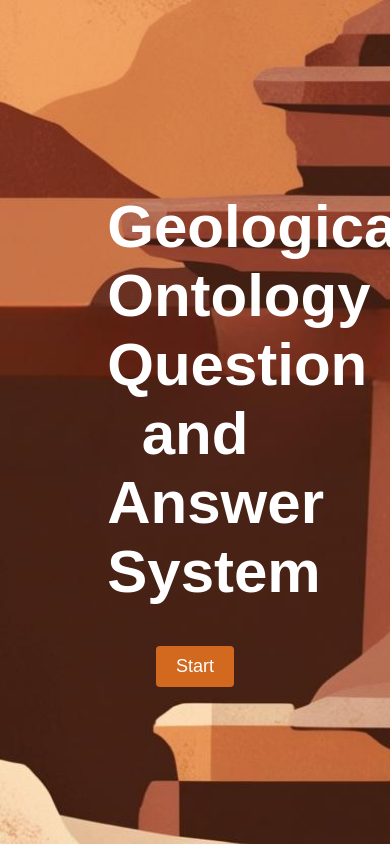
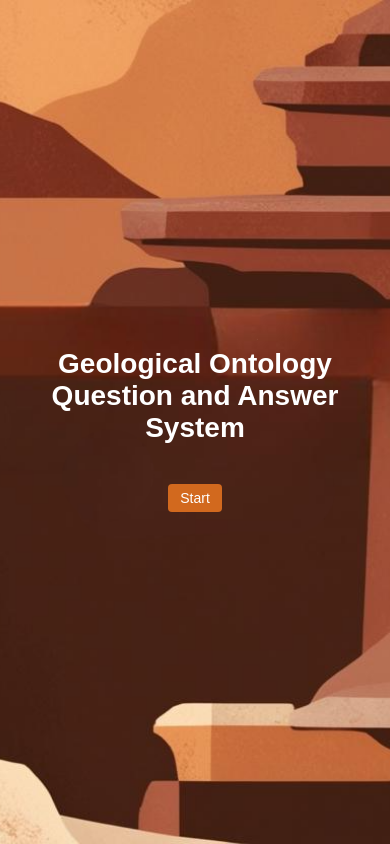
Before and after one commit to ShivaniNR/ontology-driven-qa, a Flask app: page / in a window 390 px wide; the page is wider, and only the part inside the window is pictured. Run offline with Flask 3, Linux system fonts and the light colour scheme.

Commit message:
added media queries

```diff
--- a/static/styles.css
+++ b/static/styles.css
@@ -1,4 +1,30 @@
-body {
+body.home_page {
+    margin: 0;
+    padding: 0;
+    height: 100vh;
+    display: flex;
+    justify-content: center;
+    align-items: center;
+    background: url('../static/images/home-page.png') no-repeat center center/cover;
+    font-family: Arial, sans-serif;
+}
+
+.home-container {
+    justify-items: center;
+}
+
+.page-title {
+    color: white;
+    font-size: 60px;
+    font-weight: bolder;
+    width: 45%;
+    margin: auto;
+    text-align: center;
+    line-height: normal;
+    margin-top: 35px;
+}
+
+body.question_answer {
     font-family: Arial, sans-serif;
     background-color: #f9f9f9;
     margin: 0;
@@ -49,10 +75,16 @@ button {
     padding: 10px 20px;
     border-radius: 4px;
     cursor: pointer;
+    transition: background-color 0.3s ease;
 }
 
 button:hover {
     background-color: #E29F6F;
+}
+
+.start-button {
+    margin-top: 40px;
+    font-size: 18px;
 }
 
 #response {
@@ -69,3 +101,46 @@ button:hover {
 .list-answer-container{
     text-align: justify;
 }
+
+
+/* Medium screens (tablets, 768px and smaller) */
+@media (max-width: 768px) {
+    .page-title {
+        font-size: 40px;
+        width: 70%;
+    }
+
+    .start-button {
+        padding: 8px 16px;
+        font-size: 16px;
+    }
+}
+
+/* Small screens (phones, 576px and smaller) */
+@media (max-width: 576px) {
+    /* body {
+        background: url('../static/images/home-page.png') no-repeat center center/contain;
+    } */
+
+    .page-title {
+        font-size: 28px;
+        width: 90%;
+    }
+
+    .start-button {
+        padding: 6px 12px;
+        font-size: 14px;
+    }
+}
+
+/* Extra small screens (phones, 375px and smaller) */
+@media (max-width: 375px) {
+    .page-title {
+        font-size: 24px;
+    }
+
+    .start-button {
+        padding: 5px 10px;
+        font-size: 12px;
+    }
+}
--- a/templates/index.html
+++ b/templates/index.html
@@ -4,49 +4,9 @@
     <meta charset="UTF-8">
     <meta name="viewport" content="width=device-width, initial-scale=1.0">
     <title>Question and Answer</title>
-    <style>
-        body {
-            margin: 0;
-            padding: 0;
-            height: 100vh;
-            display: flex;
-            justify-content: center;
-            align-items: center;
-            background: url('../static/images/home-page.png') no-repeat center center/cover;
-            font-family: Arial, sans-serif;
-        }
-
-        .start-button {
-            margin-top: 40px;
-            padding: 10px 20px;
-            font-size: 18px;
-            background-color: chocolate;
-            color: white;
-            border: none;
-            border-radius: 4px;
-            cursor: pointer;
-            transition: background-color 0.3s ease;
-        }
-
-        .start-button:hover {
-            background-color: #E29F6F;
-        }
-        .home-container {
-            justify-items: center;
-        }
-        .page-title {
-            color: white;
-            font-size: 60px;
-            font-weight: bolder;
-            width: 45%;
-            margin: auto;
-            text-align: center;
-            line-height: normal;
-            margin-top: 35px;
-        }
-    </style>
+    <link rel="stylesheet" href="{{ url_for('static', filename='styles.css') }}">
 </head>
-<body>
+<body class="home_page">
     <div class="home-container">
         <div class="page-title">Geological Ontology Question and Answer System</div>
         <form action="{{ url_for('question_page') }}" method="GET">
--- a/templates/question-answer.html
+++ b/templates/question-answer.html
@@ -6,7 +6,7 @@
     <title>Geological QA System</title>
     <link rel="stylesheet" href="{{ url_for('static', filename='styles.css') }}">
 </head>
-<body>
+<body class="question_answer">
     <div class="container">
         <h1>Welcome to the Geological Q&A System!</h1>
         <form id="questionForm">
```
